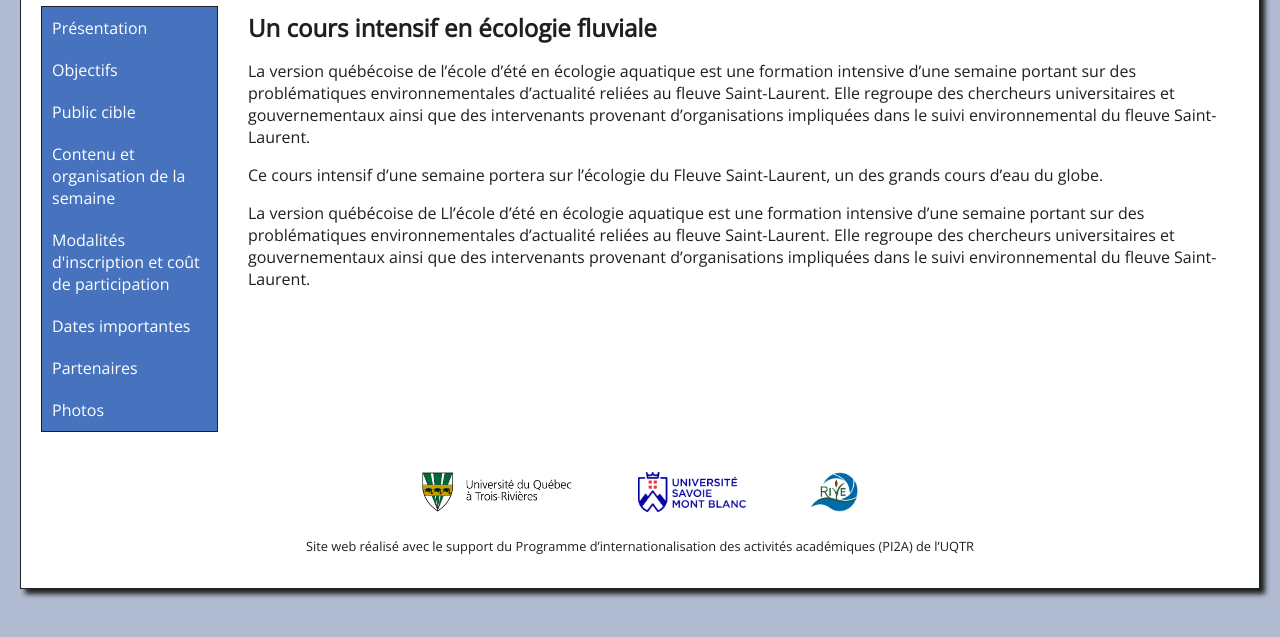
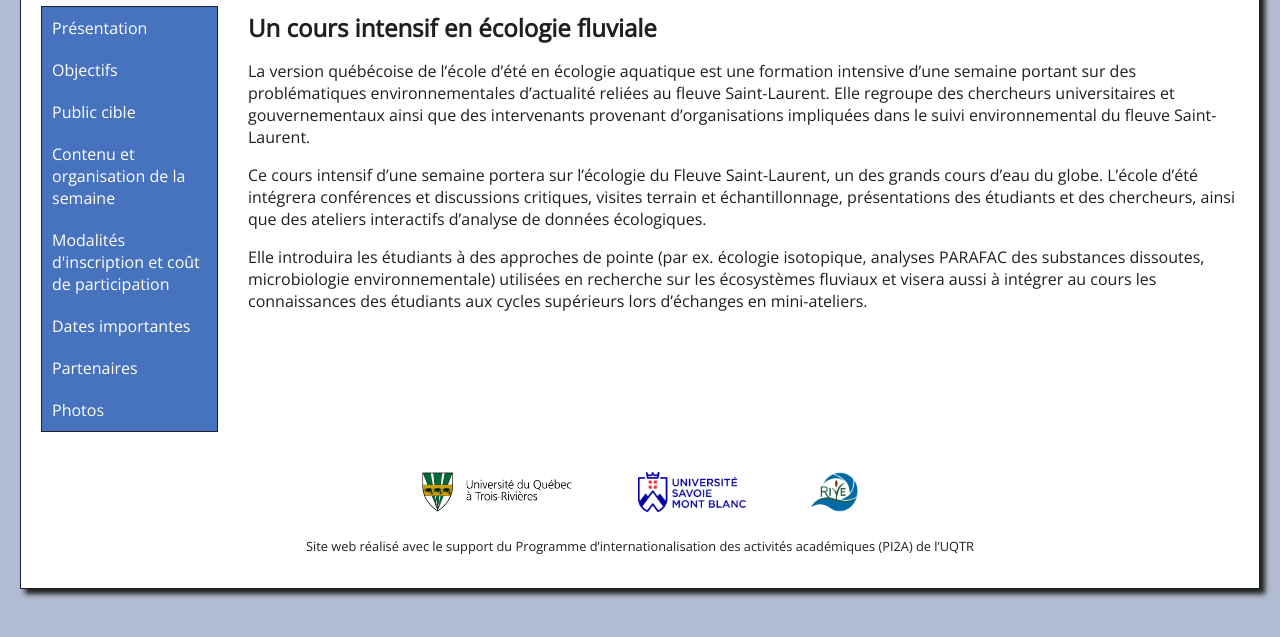
Before and after one commit to ecole-eea/ecole-eea.github.io, a Jekyll site: the page built from qc/presentation.md, in a window 1280 px wide, cut to the strip 234-871 px from the top of the page. Built offline with Jekyll 4.4.1, drawn with Linux system fonts in a browser that asks for light colours.

Commit message:
Texte mal intégré dans la page présentation

```diff
--- a/qc/presentation.md
+++ b/qc/presentation.md
@@ -2,16 +2,8 @@
 layout: default
 title : Un cours intensif en écologie fluviale
 ---
-La version québécoise de l’école d’été en écologie aquatique est une formation intensive d’une semaine
-portant sur des problématiques environnementales d’actualité reliées au fleuve Saint-Laurent.
-Elle regroupe des chercheurs universitaires et gouvernementaux ainsi que des intervenants provenant
-d’organisations impliquées dans le suivi environnemental du fleuve Saint-Laurent.
+La version québécoise de l’école d’été en écologie aquatique est une formation intensive d’une semaine portant sur des problématiques environnementales d’actualité reliées au fleuve Saint-Laurent. Elle regroupe des chercheurs universitaires et gouvernementaux ainsi que des intervenants provenant d’organisations impliquées dans le suivi environnemental du fleuve Saint-Laurent.
 
-Ce cours intensif d’une semaine portera sur l’écologie du Fleuve Saint-Laurent,
-un des grands cours d’eau du globe.
+Ce cours intensif d’une semaine portera sur l’écologie du Fleuve Saint-Laurent, un des grands cours d’eau du globe. L’école d’été intégrera conférences et discussions critiques, visites terrain et échantillonnage, présentations des étudiants et des chercheurs, ainsi que des ateliers interactifs d’analyse de données écologiques.
 
-La version québécoise de Ll’école d’été en écologie aquatique est une formation
-intensive d’une semaine portant sur des problématiques environnementales d’actualité
-reliées au fleuve Saint-Laurent. Elle regroupe des chercheurs universitaires et
-gouvernementaux ainsi que des intervenants provenant d’organisations impliquées
-dans le suivi environnemental du fleuve Saint-Laurent.
+Elle introduira les étudiants à des approches de pointe (par ex. écologie isotopique, analyses PARAFAC des substances dissoutes, microbiologie environnementale) utilisées en recherche sur les écosystèmes fluviaux et visera aussi à intégrer au cours les connaissances des étudiants aux cycles supérieurs lors d’échanges en mini-ateliers.
```
